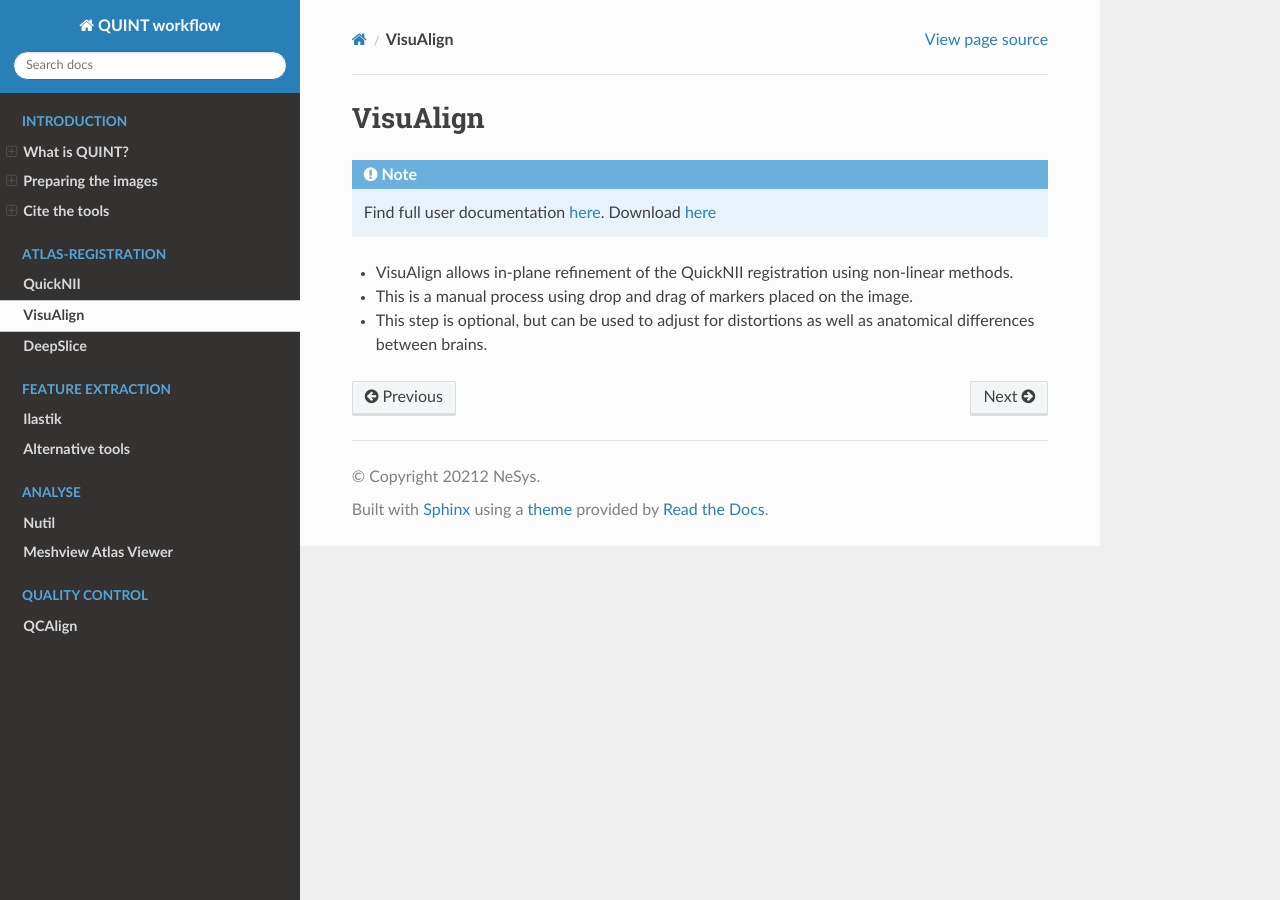
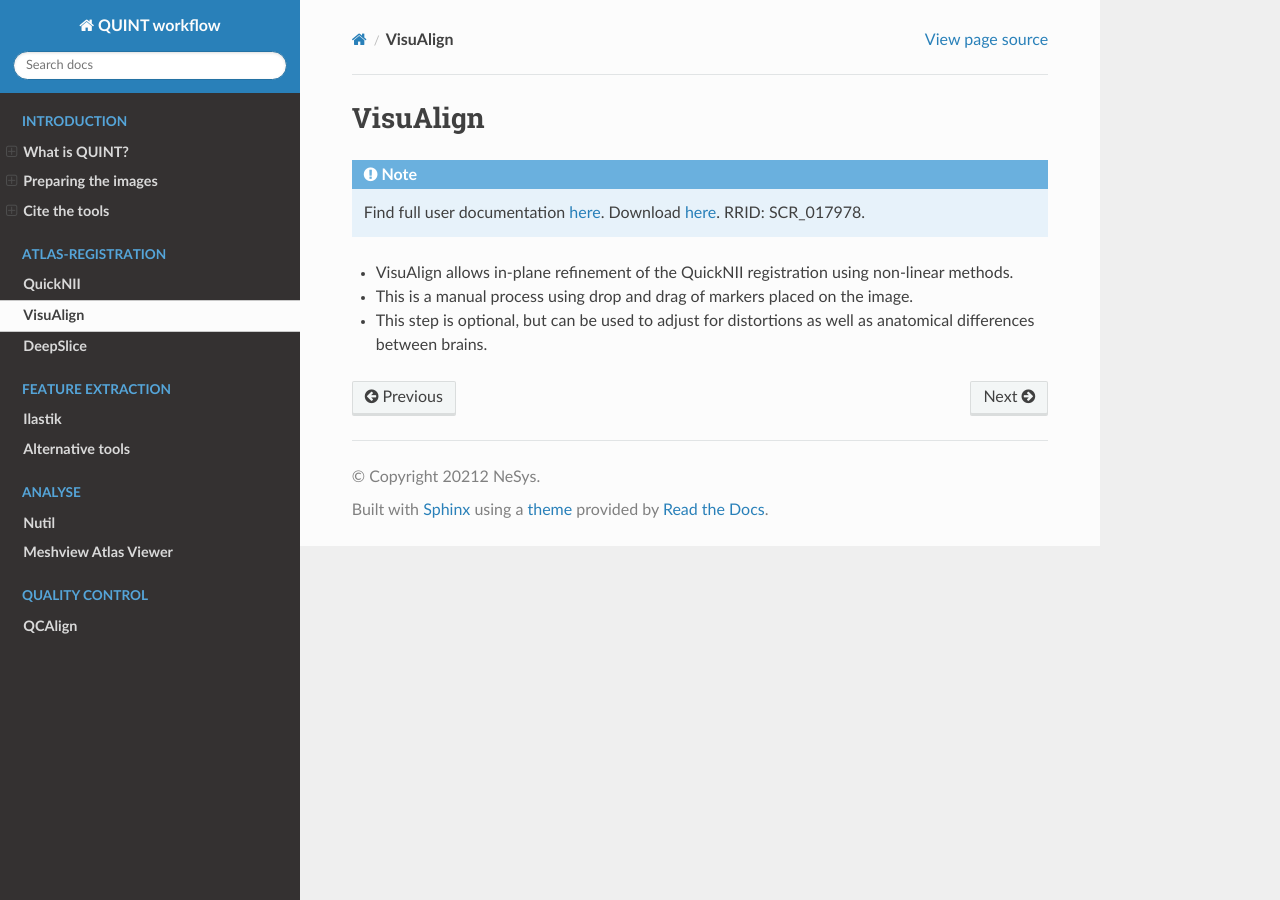
Before and after one commit to Neural-Systems-at-UIO/QUINT_workflow, a Sphinx documentation site: the page built from docs/VisuAlign.rst, in a window 1280 px wide. Built offline with Sphinx 7.4.7 and the Read the Docs theme 2.0.0, drawn with Linux system fonts in a browser that asks for light colours.

Commit message:
Update VisuAlign.rst

```diff
--- a/docs/VisuAlign.rst
+++ b/docs/VisuAlign.rst
@@ -3,7 +3,8 @@
 
 .. note::
    Find full user documentation `here <https://visualign.readthedocs.io/en/latest/>`_.
-   Download `here <https://www.nitrc.org/projects/visualign>`_
+   Download `here <https://www.nitrc.org/projects/visualign>`_.
+   RRID: SCR_017978.
 
 * VisuAlign allows in-plane refinement of the QuickNII registration using non-linear methods.
 * This is a manual process using drop and drag of markers placed on the image.
```
